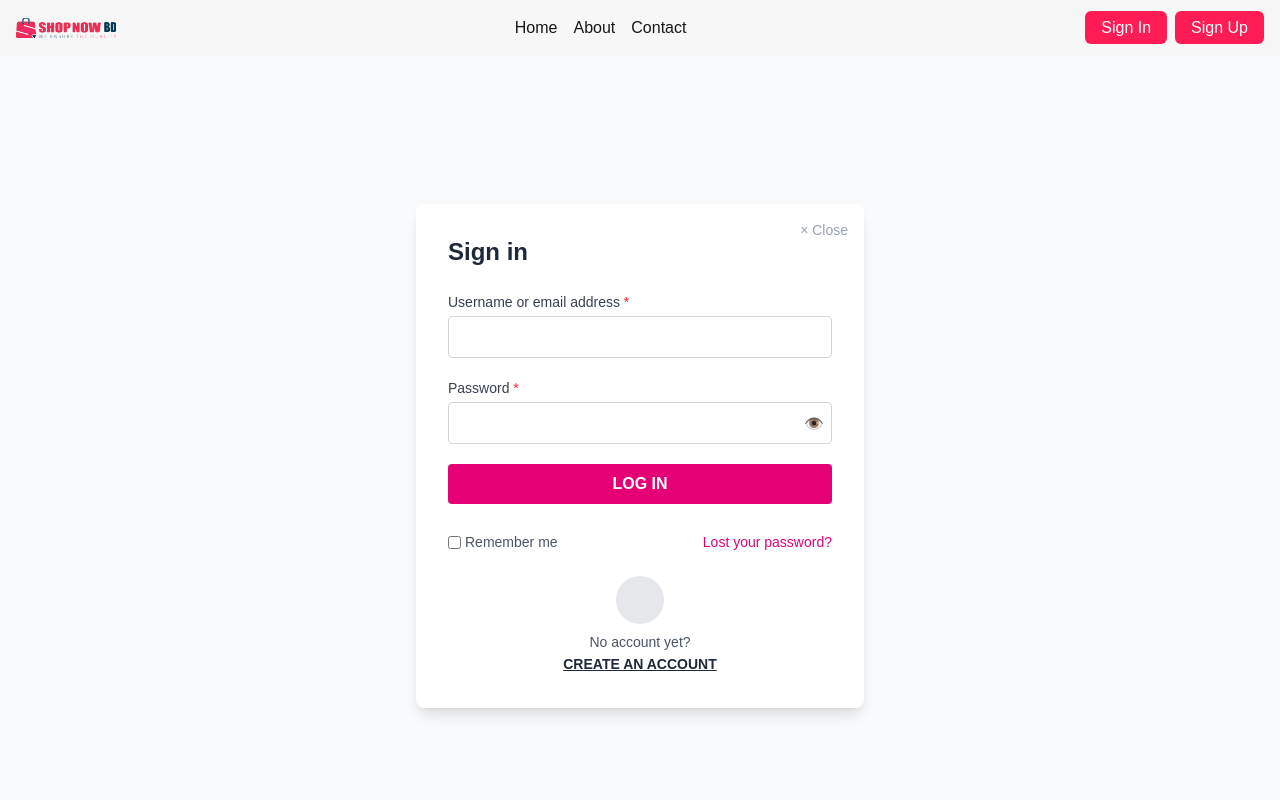
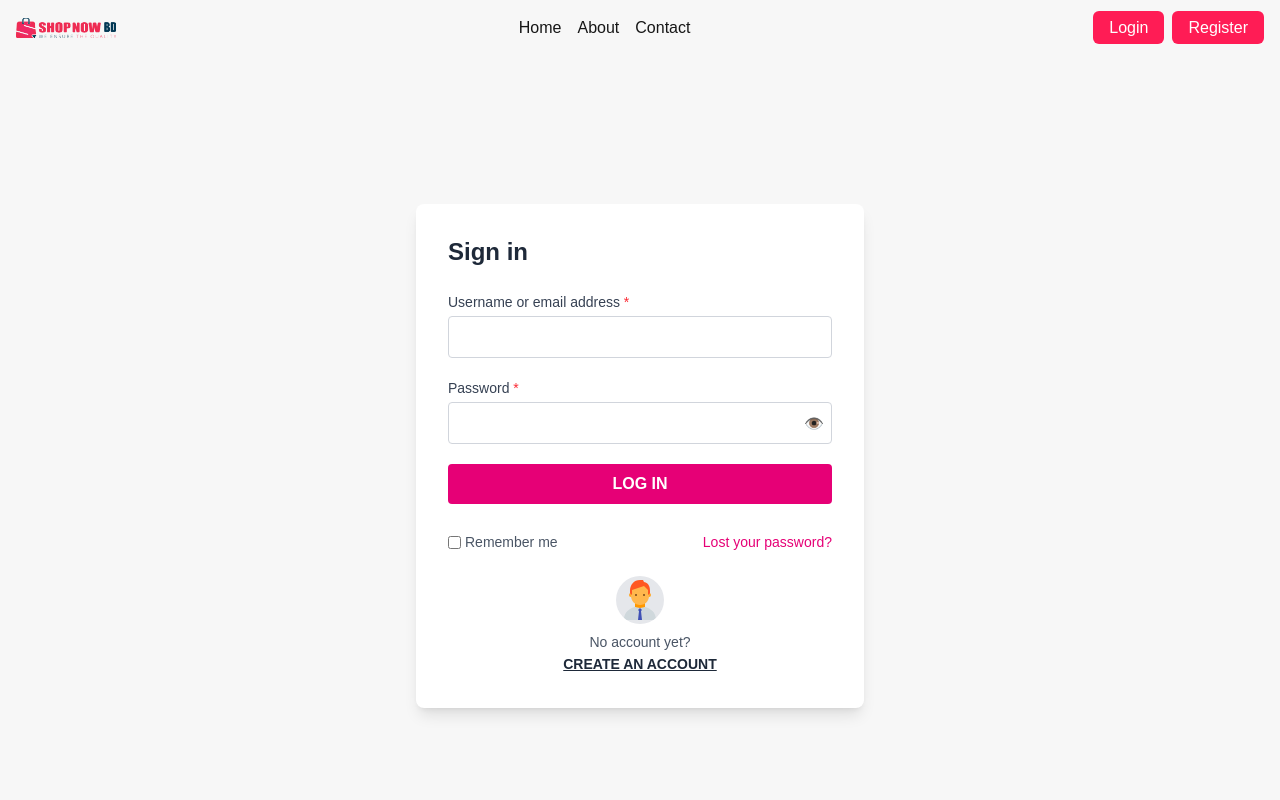
Before and after one commit to sajib689/shop-now-client, a Next.js app: page /login in a window 1280 px wide. Shown: the top 800 px of the page. Built offline with nearby package versions, Linux system fonts and the light colour scheme.

Commit message:
add the navbar name

```diff
--- a/src/components/Shared/Navbar.tsx
+++ b/src/components/Shared/Navbar.tsx
@@ -41,10 +41,10 @@ const Navbar = () => {
                 {/* Auth Buttons */}
                 <div className="space-x-2">
                     <Link href='/login' className="px-4 py-2 bg-[#FF1C55] text-white rounded-md hover:bg-blue-600">
-                        Sign In
+                        Login
                     </Link>
                     <Link href='/register' className="px-4 py-2 bg-[#FF1C55] text-white rounded-md hover:bg-gray-800">
-                        Sign Up
+                        Register
                     </Link>
                 </div>
             </div>
--- a/src/components/auth/Login.tsx
+++ b/src/components/auth/Login.tsx
@@ -1,9 +1,10 @@
+import { FcManager } from "react-icons/fc";
 
 const Login = () => {
     return (
-        <div className="flex items-center justify-center min-h-screen bg-gray-50">
+        <div className="flex items-center justify-center min-h-screen bg-[#F7F7F7]">
         <div className="w-full max-w-md p-8 bg-white shadow-lg rounded-lg relative">
-          <button className="absolute top-4 right-4 text-gray-400 hover:text-black text-sm">× Close</button>
+
 
           <h2 className="text-2xl font-semibold text-gray-800 mb-6">Sign in</h2>
 
@@ -50,7 +51,10 @@ const Login = () => {
           </form>
 
           <div className="text-center mt-6">
-            <div className="w-12 h-12 mx-auto rounded-full bg-gray-200 mb-2" />
+            <div className="w-12 h-12 mx-auto rounded-full bg-gray-200 mb-2">
+            <FcManager className='w-12 h-12 rounded-full' />
+
+            </div>
             <p className="text-sm text-gray-600">No account yet?</p>
             <a href="#" className="text-sm font-semibold text-gray-800 hover:text-pink-600 underline">
               CREATE AN ACCOUNT
```
Also changed, not shown: src/components/auth/Register.tsx (added).
